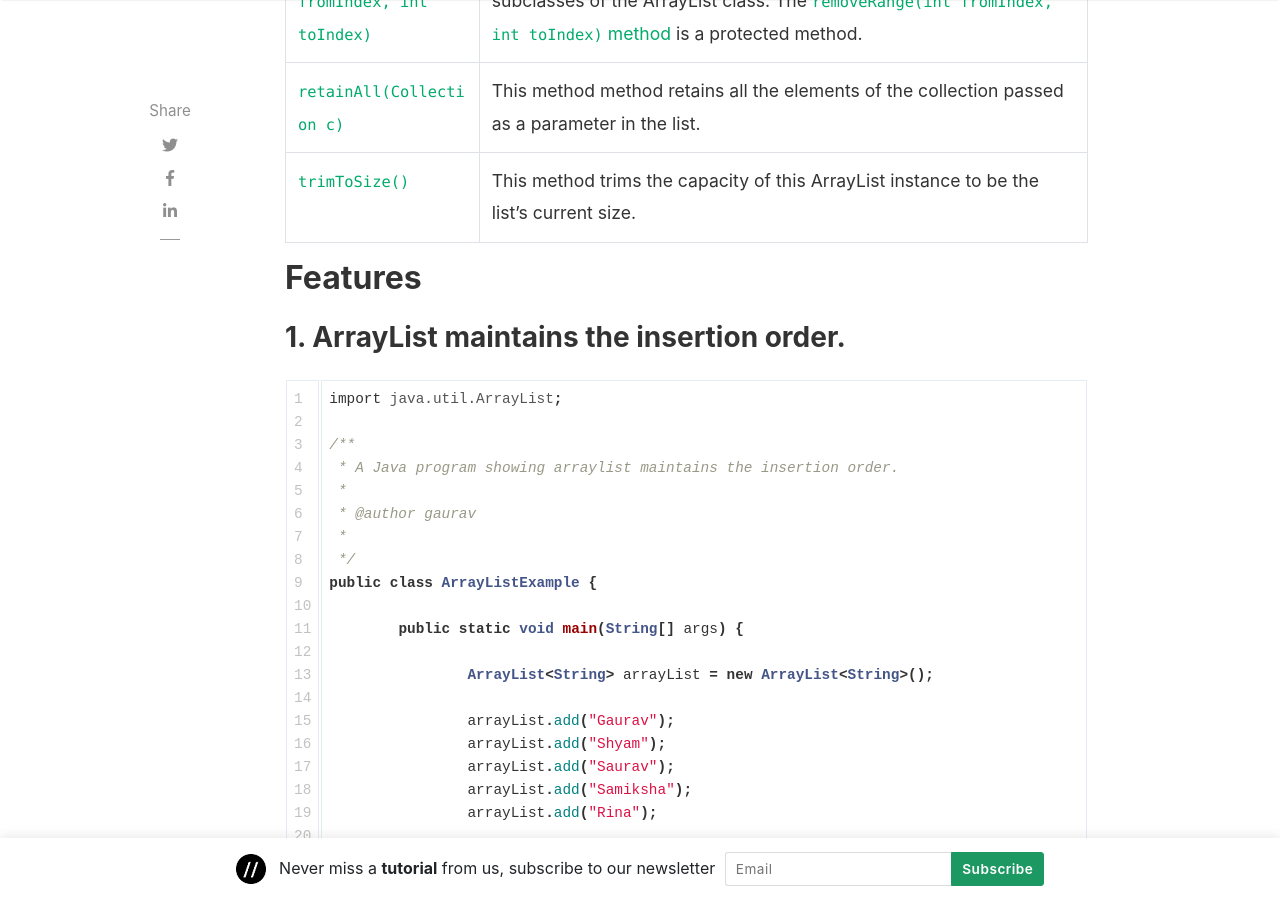
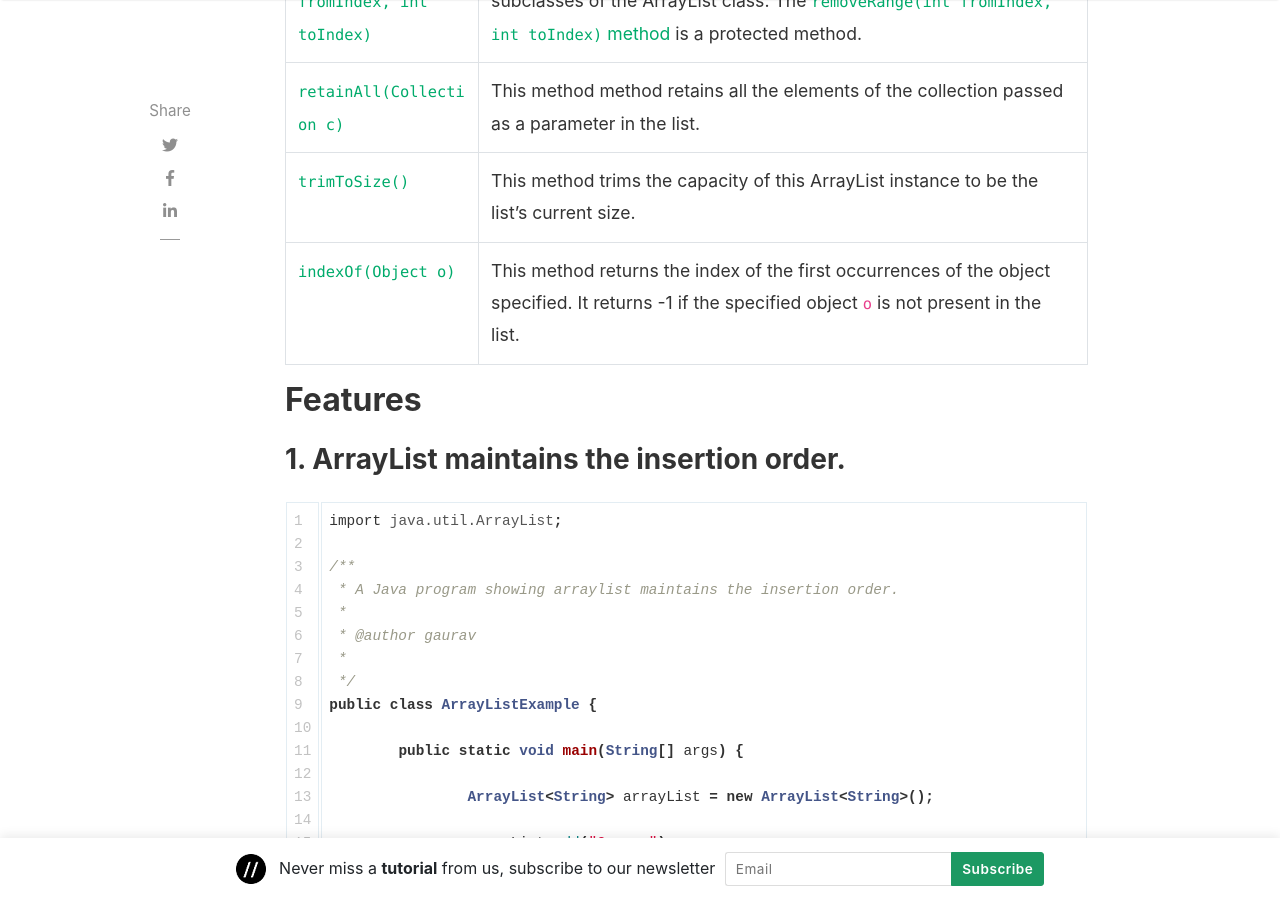
Before and after one commit to coderolls/coderolls-blog, a Jekyll site: the page built from _posts/collections/arraylist/2021-11-24-arraylist-in-java.md, in a window 1280 px wide and 900 px high, scrolled down 4192 px. Built offline with Jekyll 4.4.1, drawn with Linux system fonts in a browser that asks for light colours; nearby versions of some CDN libraries; comment, search, counter and statistics services are not loaded.

Commit message:
Update blogpost

```diff
--- a/_posts/collections/arraylist/2021-11-24-arraylist-in-java.md
+++ b/_posts/collections/arraylist/2021-11-24-arraylist-in-java.md
@@ -104,6 +104,7 @@ By default, Collections are heterogeneous i.e. they can save all types of object
 |[`removeRange(int fromIndex, int toIndex)`](http://coderolls.com/arraylist-removerange-method/)|This method is used for removing the range of ekements from the subclasses of the ArrayList class. The [`removeRange(int fromIndex, int toIndex)` method](http://coderolls.com/arraylist-removerange-method/) is a protected method.|
 |[`retainAll(Collection c)`](http://coderolls.com/arraylist-retainall-method/)|This method method retains all the elements of the collection passed as a parameter in the list.|
 |[`trimToSize()`](http://coderolls.com/arraylist-trimtosize-method/)|This method trims the capacity of this ArrayList instance to be the list's current size.|
+|[`indexOf(Object o)`](http://coderolls.com/arraylist-indexof-method/)|This method returns the index of the first occurrences of the object specified. It returns -1 if the specified object `o` is not present in the list.|
 
 
 
```
Also changed, not shown: _posts/collections/arraylist/2021-12-28-arraylist-indexof-method.md (renamed from _posts/collections/arraylist/2021-12-28-arraylist-indexOf-method.md).
